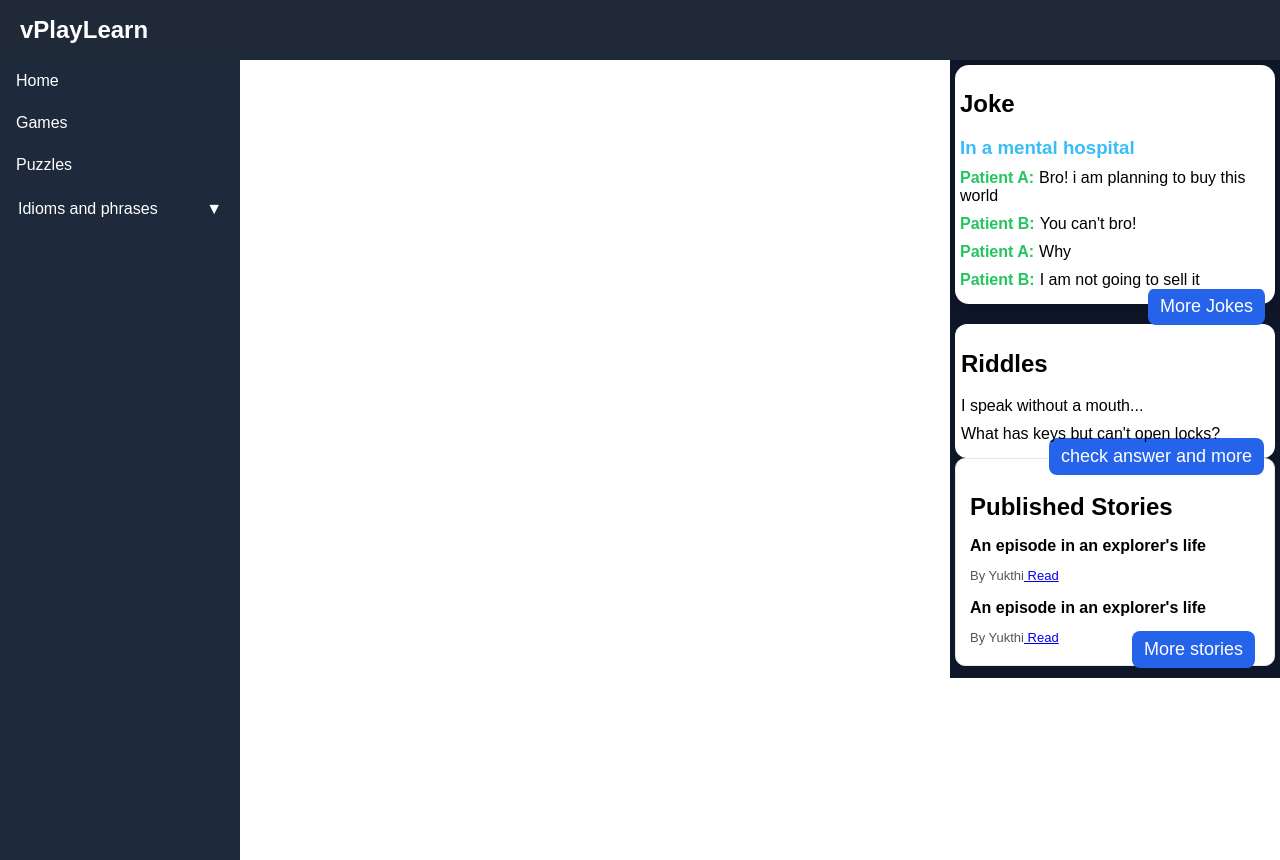
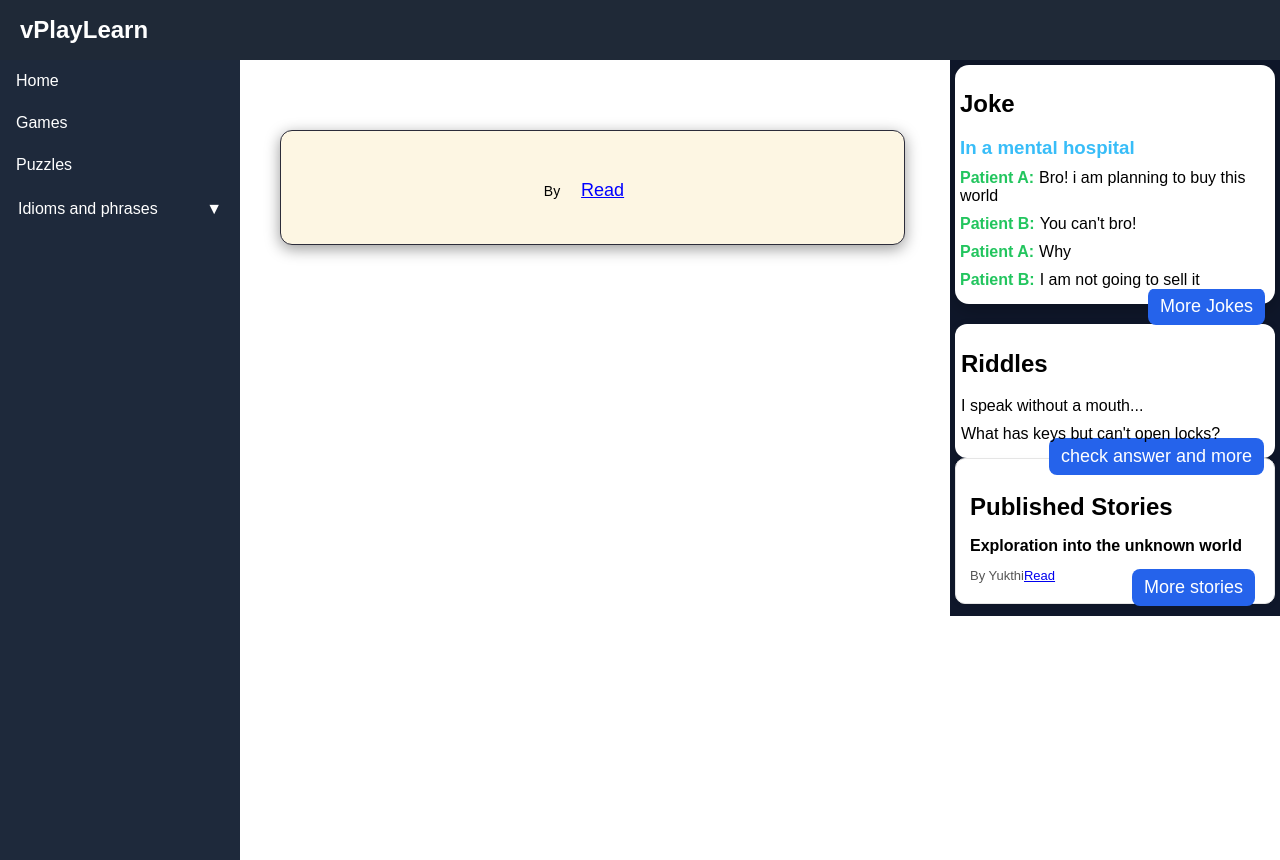
Before and after one commit to vplaylearn/vplaylearn-mvp, a React app: page /story in a window 1280 px wide. Built offline with nearby package versions, Linux system fonts and the light colour scheme.

Commit message:
published stories updated

```diff
--- a/public/data/stories.json
+++ b/public/data/stories.json
@@ -1,4 +1,11 @@
 [
-    { "title" : "An episode in an explorer's life" , "author" :"Yukthi" , "language" : "english", "link" : "/"},
-    { "title" : "An episode in an explorer's life" , "author" :"Yukthi" , "language" : "english","link" : "/"}
+  {
+    "title": "Exploration into the unknown world",
+    "author": "Yukthi",
+    "language": "english",
+    "pages" : [
+        "/assets/images/page1.jpg",
+         "/assets/images/page2.jpg"
+      ]
+  }
 ]
--- a/src/App.jsx
+++ b/src/App.jsx
@@ -15,6 +15,7 @@ import Reports from "./pages/Reports";
 import Sales from "./pages/Sales";
 import Puzzles from "./features/Puzzles/Puzzles.jsx";
 import Games from "./pages/Games.jsx";
+import Story from "./pages/Story.jsx";
 
 const App = () => {
   return (
@@ -35,6 +36,7 @@ const App = () => {
           <Route path="/security" element={<Security />} />
           <Route path="/reports" element={<Reports />} />
           <Route path="/sales" element={<Sales />} />
+          <Route path="/story" element={<Story />} />
           </Routes>
         </div>
 
--- /dev/null
+++ b/src/components/book/book.jsx
@@ -0,0 +1,134 @@
+import { useState } from "react";
+
+export default function Card({ item }) {
+  const [open, setOpen] = useState(false);
+  const [page, setPage] = useState(0);
+
+  const pages = item.pages || [
+    "/images/page1.jpg",
+    "/images/page2.jpg",
+    "/images/page3.jpg",
+  ];
+
+  return (
+    <>
+      <p style={styles.text}>
+        By {item.author}{" "}
+        <button style={styles.linkBtn} onClick={() => setOpen(true)}>
+          Read
+        </button>
+      </p>
+
+      {open && (
+        <div style={styles.overlay}>
+          <div style={styles.viewer} onClick={(e) => e.stopPropagation()}>
+
+            {/* Single Page */}
+            <div style={styles.page}>
+              <img src={pages[page]} alt="page" style={styles.image} />
+            </div>
+
+            {/* Controls */}
+            <div style={styles.controls}>
+              <button
+                style={styles.navBtn}
+                disabled={page === 0}
+                onClick={() => setPage((p) => Math.max(p - 1, 0))}
+              >
+                ◀ Prev
+              </button>
+
+              <span style={styles.pageInfo}>
+                {page + 1} / {pages.length}
+              </span>
+
+              <button
+                style={styles.navBtn}
+                disabled={page === pages.length - 1}
+                onClick={() =>
+                  setPage((p) => Math.min(p + 1, pages.length - 1))
+                }
+              >
+                Next ▶
+              </button>
+
+              <button style={styles.navBtn} onClick={() => setOpen(false)}>
+                Close
+              </button>
+            </div>
+          </div>
+        </div>
+      )}
+    </>
+  );
+}
+
+const styles = {
+  text: {
+    fontSize: "14px",
+  },
+
+  linkBtn: {
+    background: "none",
+    border: "none",
+    color: "blue",
+    cursor: "pointer",
+    textDecoration: "underline",
+  },
+
+  overlay: {
+    position: "fixed",
+    top: 0,
+    left: 0,
+    width: "100vw",
+    height: "100vh",
+    background: "rgba(0,0,0,0.7)",
+    display: "flex",
+    justifyContent: "center",
+    alignItems: "center",
+    zIndex: 1000,
+  },
+
+  viewer: {
+    width: "70vw",       // ✅ 70% screen
+    height: "85vh",
+    background: "#fdf6e3",
+    borderRadius: "10px",
+    padding: "20px",
+    display: "flex",
+    flexDirection: "column",
+    justifyContent: "space-between",
+    alignItems: "center",
+  },
+
+  page: {
+    width: "100%",
+    height: "100%",
+    background: "#fff",
+    borderRadius: "5px",
+    overflow: "auto",
+    boxShadow: "0 5px 15px rgba(0,0,0,0.3)",
+  },
+
+  image: {
+    width: "100%",
+    maxWidth: "700px",
+    height: "auto",
+    objectFit: "contain",
+  },
+
+  controls: {
+    display: "flex",
+    gap: "15px",
+    alignItems: "center",
+  },
+
+  navBtn: {
+    cursor: "pointer",
+    padding: "6px 12px",
+  },
+
+  pageInfo: {
+    fontWeight: "bold",
+  },
+};
--- a/src/components/published-stories/PublishedStories.jsx
+++ b/src/components/published-stories/PublishedStories.jsx
@@ -1,4 +1,6 @@
 import { useEffect, useState } from "react";
+import { Link } from "react-router-dom";
+
 import "./publishedStories.css";
 
 export default function PublishedStories({ title, content }) {
@@ -27,7 +29,15 @@ export default function PublishedStories({ title, content }) {
       {data.map((item, index) => (
         <div key={index}>
           <h3 style={styles.title}>{item.title}</h3>
-          <p style={styles.text}>By {item.author}<span><a href={item.link}> Read</a></span></p>
+          <p style={styles.text}>By {item.author}
+            <span>
+              <Link
+                to="/story"
+                state={{ book: item }}
+              >
+                Read
+              </Link>
+            </span></p>
         </div>
         ))}
         <button className="stories-btn" >
--- /dev/null
+++ b/src/pages/Story.jsx
@@ -0,0 +1,35 @@
+import Card from "../components/book/book";
+import { useLocation } from "react-router-dom";
+
+
+export default function Story() {
+    const location = useLocation();
+    const book = location.state?.book;
+    console.log("book",book);
+     const data = [
+    {
+      id: 1,
+      author: book?.author,
+      pages: book?.pages
+    }
+  ];
+  return (
+    <div style={styles.container}>
+        <div className="card-global">
+      <h2>{book?.title}</h2>
+      {data.map((item) => (
+        <Card key={item.id} item={item} />
+      ))}
+      </div>
+    </div>
+  );
+
+}
+
+const styles = {
+  container: {
+    fontFamily: "Arial",
+    textAlign: "center",
+    marginTop: "50px",
+  }
+};
--- a/src/styles.css
+++ b/src/styles.css
@@ -11,8 +11,8 @@ body {
   box-shadow: 0 2px 10px rgba(0, 0, 0, 0.08);
   border: 1px solid #eee;
   transition: transform 0.2s ease, box-shadow 0.2s ease; */
-  background: #1e1e2f;
-  color: #f5f5f5;
+  background: #fdf6e3;
+  color: black;
   border-radius: 12px;
   padding: 16px;
   border: 1px solid #2c2c3a;
```
Also changed, not shown: public/assets/images/page1.jpg (added), public/assets/images/page2.jpg (added), src/components/book/book.css (added).
